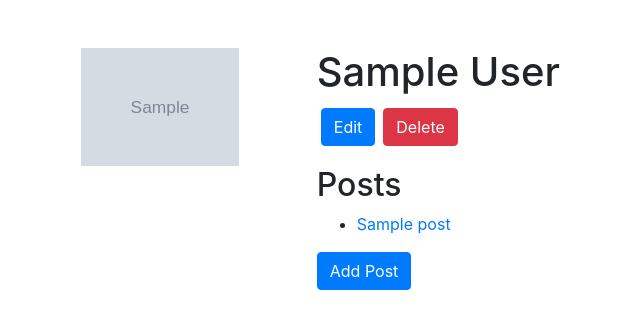
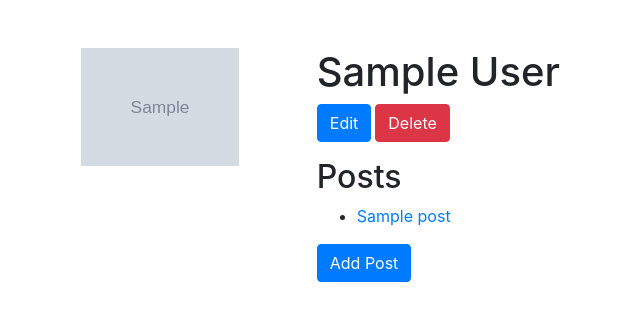
Before and after one commit to stgibson/flask-blogly-part2, a Flask app: page /users/1 in a window 1280 px wide. Shown: the top 329 px of the page, without its empty margins (4-644 px from the left). Run offline with Flask 2, Linux system fonts and the light colour scheme; tables that the repository leaves empty hold one stand-in row (values such as "Sample post"); grey boxes marked "Sample" are stand-in pictures.

Commit message:
Made spaces between buttons as small as possible. Modified templates/edit-post.html, templates/edit-user.html, and templates/user-details.html.

```diff
--- a/templates/edit-post.html
+++ b/templates/edit-post.html
@@ -23,10 +23,10 @@
       >{{post.content}}</textarea>
     </div>
     <div class="d-flex justify-content-end">
-      <a class="btn btn-outline-info m-1" href="/posts/{{post.id}}">
+      <a class="btn btn-outline-info mx-1" href="/posts/{{post.id}}">
         Cancel
       </a>
-      <button class="btn btn-success m-1" type="submit">Edit</button>
+      <button class="btn btn-success" type="submit">Edit</button>
     </div>
   </form>
 {% endblock %}
--- a/templates/edit-user.html
+++ b/templates/edit-user.html
@@ -33,10 +33,10 @@
       >
     </div>
     <div class="d-flex justify-content-end">
-      <a class="btn btn-outline-info m-1" href="/users/{{user.id}}">
+      <a class="btn btn-outline-info" href="/users/{{user.id}}">
         Cancel
       </a>
-      <button class="btn btn-success m-1" type="submit">Save</button>
+      <button class="btn btn-success mx-1" type="submit">Save</button>
     </div>
   </form>
 {% endblock %}
--- a/templates/user-details.html
+++ b/templates/user-details.html
@@ -24,14 +24,14 @@
         <h1>{{user.full_name}}</h1>
         <form class="d-flex justify-content-start mb-3">
           <button
-            class="btn btn-primary m-1"
+            class="btn btn-primary"
             formaction="/users/{{user.id}}/edit"
             formmethod="GET"
           >
             Edit
           </button>
           <button
-            class="btn btn-danger m-1"
+            class="btn btn-danger mx-1"
             formaction="/users/{{user.id}}/delete"
             formmethod="POST"
           >
```
